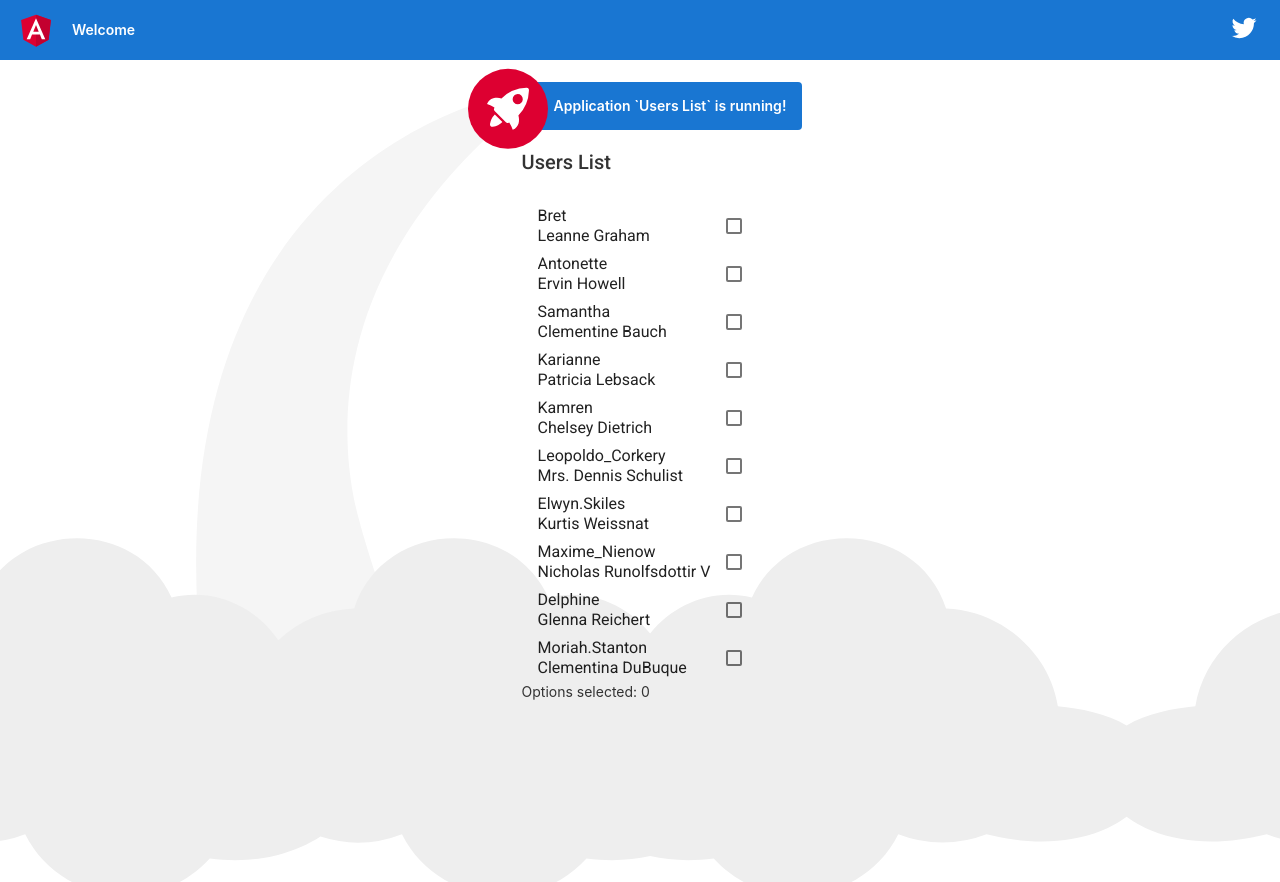
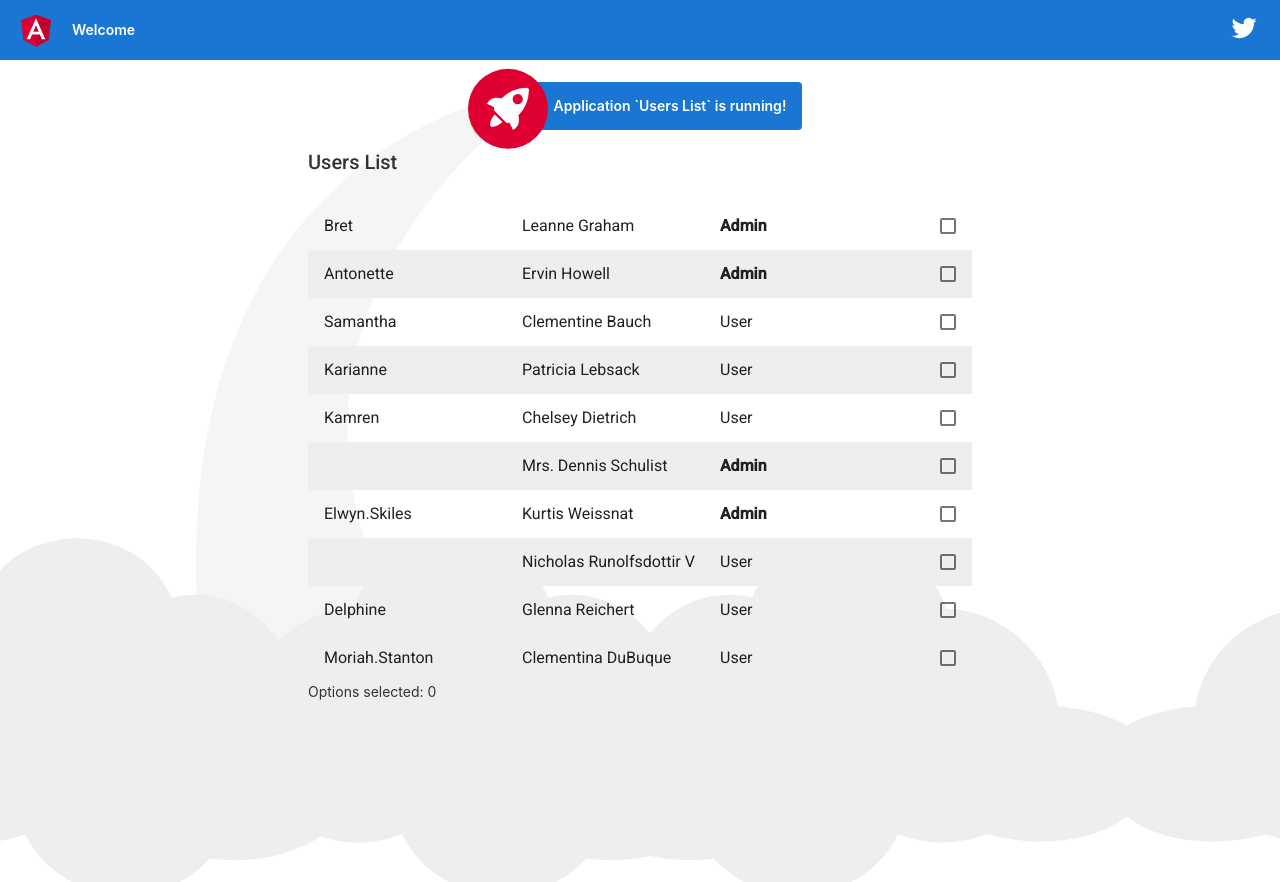
Before and after one commit to volodymyr-nakvasiuk/jsexpert-angular, an Angular app: page / in a window 1280 px wide. Built offline with nearby package versions, Linux system fonts and the light colour scheme.

Commit message:
Move data into new UsersService. Decoration of users list.

```diff
--- a/src/app/users-list/users-list.component.html
+++ b/src/app/users-list/users-list.component.html
@@ -2,9 +2,17 @@
 <p></p>
 
 <mat-selection-list #users>
-  <mat-list-option *ngFor="let user of usersList">
-    <span>{{user.username}}</span>
-    <span>{{user.name}}</span>
+  <mat-list-option
+    *ngFor="let user of usersList; let i = index"
+    [ngClass]="{'grey': i%2}"
+  >
+    <div class="user">
+      <span class="user-field">
+        <span *ngIf="user.username.indexOf('_') == -1">{{user.username}}</span>
+      </span>
+      <span class="user-field">{{user.name}}</span>
+      <span class="user-field" [ngClass]="{'primary': user.role=='Admin'}">{{user.role}}</span>
+    </div>
   </mat-list-option>
 </mat-selection-list>
 
--- a/src/app/users-list/users-list.component.scss
+++ b/src/app/users-list/users-list.component.scss
@@ -0,0 +1,13 @@
+.user {
+  width: 600px;
+}
+.user-field {
+  width: 33%;
+  display: inline-block;
+}
+.primary {
+  font-weight: bold;
+}
+.grey {
+  background-color: #eee;
+}
--- a/src/app/users-list/users-list.component.ts
+++ b/src/app/users-list/users-list.component.ts
@@ -1,6 +1,7 @@
 import {Component, OnInit} from '@angular/core';
 
 import {User} from '../shared/models/user.model';
+import {UsersService} from '../users.service';
 
 @Component({
   selector: 'app-users-list',
@@ -9,106 +10,12 @@ import {User} from '../shared/models/user.model';
 })
 export class UsersListComponent implements OnInit {
 
-  constructor() {
+  constructor(public userService: UsersService) {
   }
 
-  usersList: User[] = [
-    {
-      id: 1,
-      name: 'Leanne Graham',
-      username: 'Bret',
-      email: 'Sincere@april.biz',
-      role: 'Admin',
-      phone: '1-770-736-8031 x56442',
-      website: 'hildegard.org'
-    },
-    {
-      id: 2,
-      name: 'Ervin Howell',
-      username: 'Antonette',
-      email: 'Shanna@melissa.tv',
-      role: 'Admin',
-      phone: '010-692-6593 x09125',
-      website: 'anastasia.net'
-    },
-    {
-      id: 3,
-      name: 'Clementine Bauch',
-      username: 'Samantha',
-      email: 'Nathan@yesenia.net',
-      role: 'User',
-      phone: '1-463-123-4447',
-      website: 'ramiro.info'
-    },
-    {
-      id: 4,
-      name: 'Patricia Lebsack',
-      username: 'Karianne',
-      email: 'Julianne.OConner@kory.org',
-      role: 'User',
-      phone: '493-170-9623 x1567',
-      website: 'kale.biz'
-    },
-
-    {
-      id: 5,
-      name: 'Chelsey Dietrich',
-      username: 'Kamren',
-      email: 'Lucio_Hettinger@annie.ca',
-      role: 'User',
-      phone: '(254)954-1289',
-      website: 'demarco.info'
-
-    },
-    {
-      id: 6,
-      name: 'Mrs. Dennis Schulist',
-      username: 'Leopoldo_Corkery',
-      email: 'Karley_Dach@jasper.info',
-      role: 'Admin',
-      phone: '1-477-935-8478 x6430',
-      website: 'ola.org'
-
-    },
-    {
-      id: 7,
-      name: 'Kurtis Weissnat',
-      username: 'Elwyn.Skiles',
-      email: 'Telly.Hoeger@billy.biz',
-      role: 'Admin',
-      phone: '210.067.6132',
-      website: 'elvis.io'
-
-    },
-    {
-      id: 8,
-      name: 'Nicholas Runolfsdottir V',
-      username: 'Maxime_Nienow',
-      email: 'Sherwood@rosamond.me',
-      role: 'User',
-      phone: '586.493.6943 x140',
-      website: 'jacynthe.com'
-    },
-    {
-      id: 9,
-      name: 'Glenna Reichert',
-      username: 'Delphine',
-      email: 'Chaim_McDermott@dana.io',
-      role: 'User',
-      phone: '(775)976-6794 x41206',
-      website: 'conrad.com'
-    },
-    {
-      id: 10,
-      name: 'Clementina DuBuque',
-      username: 'Moriah.Stanton',
-      email: 'Rey.Padberg@karina.biz',
-      role: 'User',
-      phone: '024-648-3804',
-      website: 'ambrose.net'
-    }
-  ];
+  usersList: User[];
 
   ngOnInit(): void {
+    this.usersList = this.userService.getUsersList();
   }
 }
--- /dev/null
+++ b/src/app/users.service.ts
@@ -0,0 +1,112 @@
+import { Injectable } from '@angular/core';
+
+import {User} from './shared/models/user.model';
+
+@Injectable({
+  providedIn: 'root'
+})
+export class UsersService {
+
+  constructor() { }
+
+  usersList: User[] = [
+    {
+      id: 1,
+      name: 'Leanne Graham',
+      username: 'Bret',
+      email: 'Sincere@april.biz',
+      role: 'Admin',
+      phone: '1-770-736-8031 x56442',
+      website: 'hildegard.org'
+    },
+    {
+      id: 2,
+      name: 'Ervin Howell',
+      username: 'Antonette',
+      email: 'Shanna@melissa.tv',
+      role: 'Admin',
+      phone: '010-692-6593 x09125',
+      website: 'anastasia.net'
+    },
+    {
+      id: 3,
+      name: 'Clementine Bauch',
+      username: 'Samantha',
+      email: 'Nathan@yesenia.net',
+      role: 'User',
+      phone: '1-463-123-4447',
+      website: 'ramiro.info'
+    },
+    {
+      id: 4,
+      name: 'Patricia Lebsack',
+      username: 'Karianne',
+      email: 'Julianne.OConner@kory.org',
+      role: 'User',
+      phone: '493-170-9623 x1567',
+      website: 'kale.biz'
+    },
+
+    {
+      id: 5,
+      name: 'Chelsey Dietrich',
+      username: 'Kamren',
+      email: 'Lucio_Hettinger@annie.ca',
+      role: 'User',
+      phone: '(254)954-1289',
+      website: 'demarco.info'
+
+    },
+    {
+      id: 6,
+      name: 'Mrs. Dennis Schulist',
+      username: 'Leopoldo_Corkery',
+      email: 'Karley_Dach@jasper.info',
+      role: 'Admin',
+      phone: '1-477-935-8478 x6430',
+      website: 'ola.org'
+
+    },
+    {
+      id: 7,
+      name: 'Kurtis Weissnat',
+      username: 'Elwyn.Skiles',
+      email: 'Telly.Hoeger@billy.biz',
+      role: 'Admin',
+      phone: '210.067.6132',
+      website: 'elvis.io'
+
+    },
+    {
+      id: 8,
+      name: 'Nicholas Runolfsdottir V',
+      username: 'Maxime_Nienow',
+      email: 'Sherwood@rosamond.me',
+      role: 'User',
+      phone: '586.493.6943 x140',
+      website: 'jacynthe.com'
+    },
+    {
+      id: 9,
+      name: 'Glenna Reichert',
+      username: 'Delphine',
+      email: 'Chaim_McDermott@dana.io',
+      role: 'User',
+      phone: '(775)976-6794 x41206',
+      website: 'conrad.com'
+    },
+    {
+      id: 10,
+      name: 'Clementina DuBuque',
+      username: 'Moriah.Stanton',
+      email: 'Rey.Padberg@karina.biz',
+      role: 'User',
+      phone: '024-648-3804',
+      website: 'ambrose.net'
+    }
+  ];
+
+  getUsersList(): User[] {
+    return this.usersList;
+  }
+}
```
